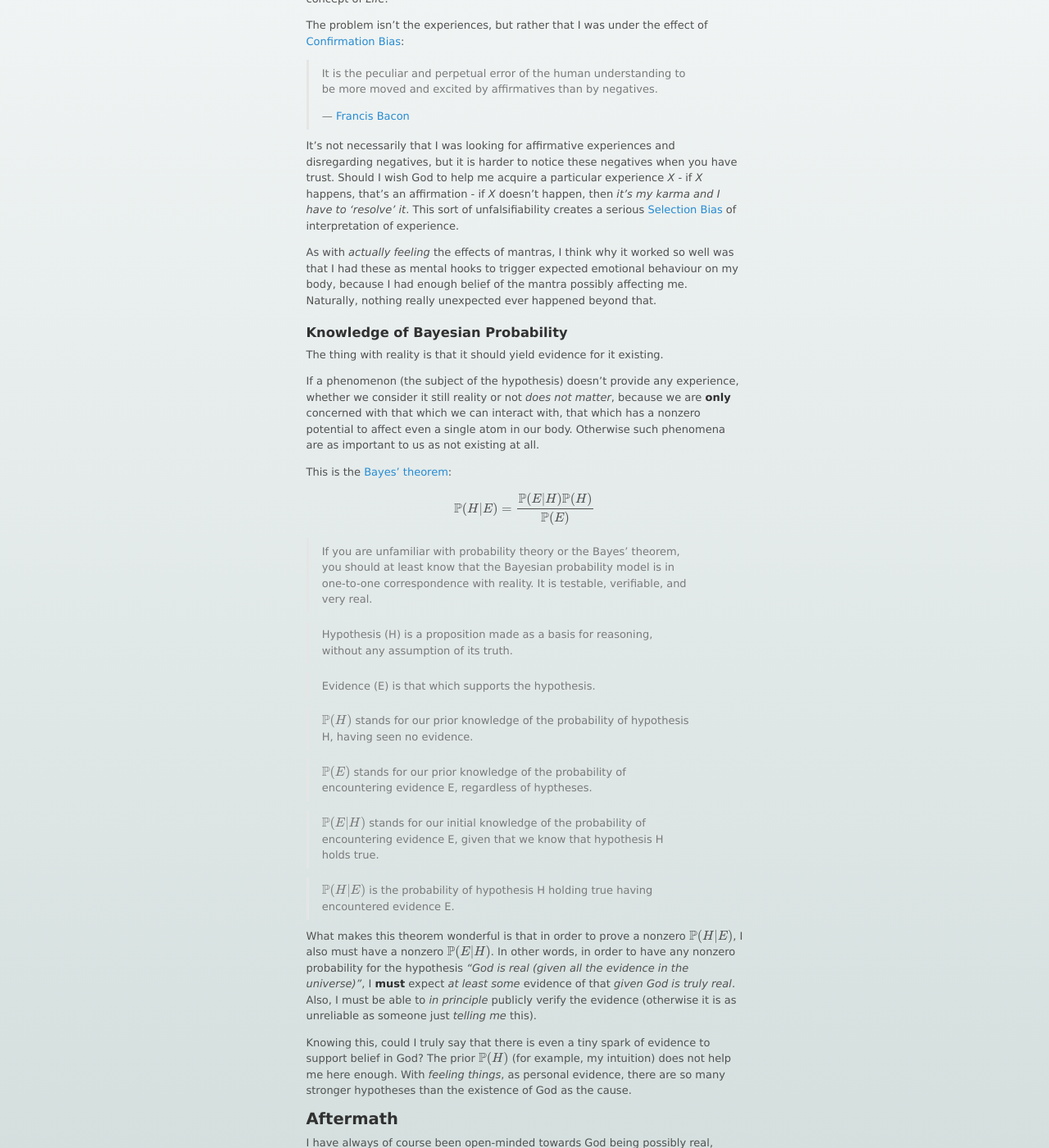
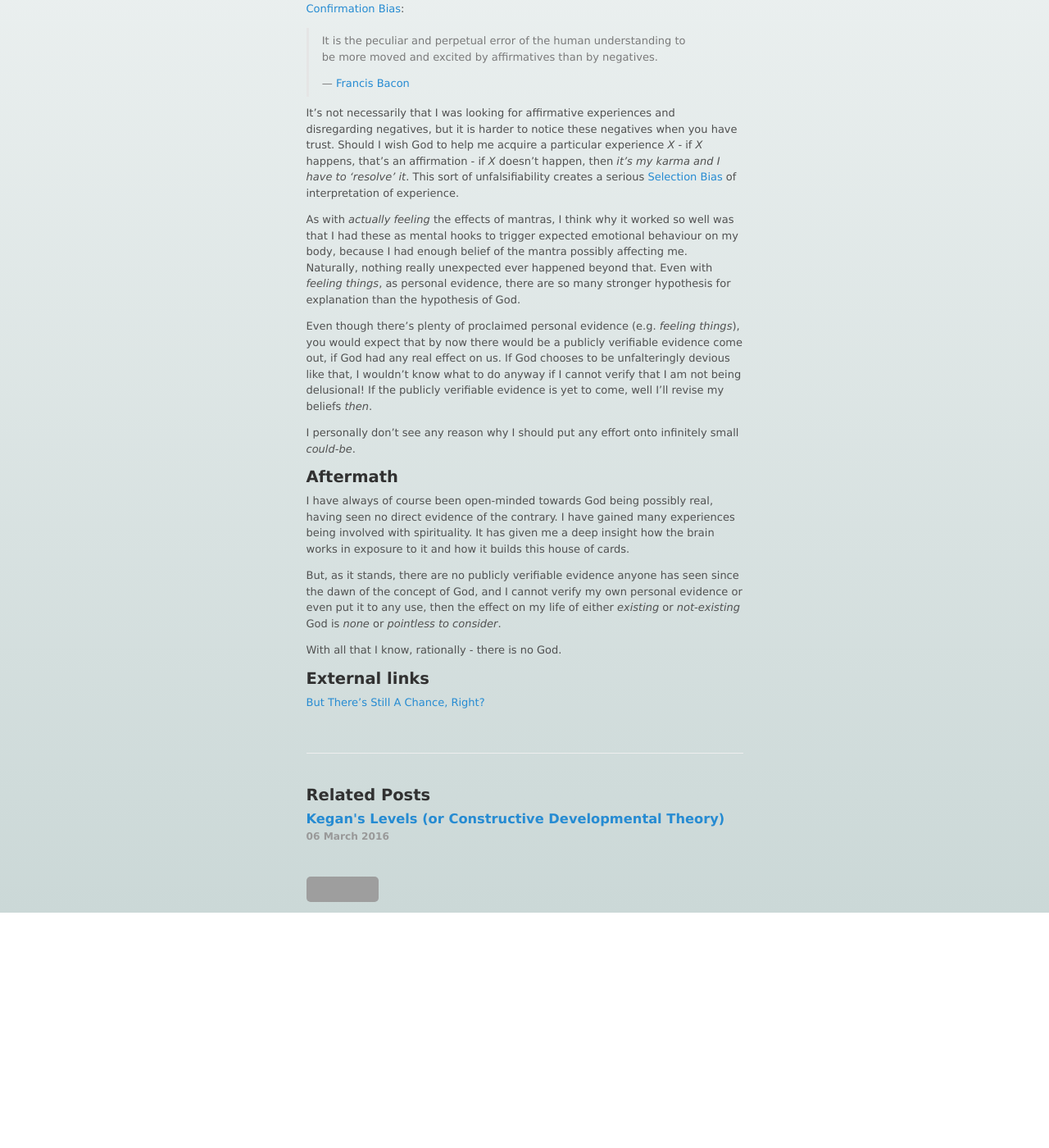
Before and after one commit to azatris/azatris.github.io, a Jekyll site: the page built from _posts/2016-03-14-god.md, in a window 1280 px wide and 1400 px high, scrolled down 770 px. Shown: the whole window at 82% size. Built offline with Jekyll 4.4.1, drawn with Linux system fonts in a browser that asks for light colours; formulas are drawn with MathJax 3; comment, search, counter and statistics services are not loaded; after the commit the page ends 1883 px from its top, so only the background shows below that; some of the changed text lies outside the part shown; grey boxes are pictures that could not be loaded.

Commit message:
God post fix

```diff
--- a/_posts/2016-03-14-god.md
+++ b/_posts/2016-03-14-god.md
@@ -18,8 +18,6 @@ With this experience I may never label spiritual or religious people stupid _a p
 
 ## The Knowledge
 
-### Knowledge of Biases
-
 A significant source of confusion is that if you believe in God, and are dedicated, you **will** find experiences that support this belief.
 
 I was involved with spirituality with ties to Hinduism. When I chanted the mantra _"Om Namah Shivaya" (salutations to Shiva)_, my mind cleared up, I immediately felt better, my worries dissapeared for the moment. I felt more connected to my concept of _Life_.
@@ -32,43 +30,19 @@ The problem isn't the experiences, but rather that I was under the effect of [Co
 
 It's not necessarily that I was looking for affirmative experiences and disregarding negatives, but it is harder to notice these negatives when you have trust. Should I wish God to help me acquire a particular experience _X_ - if _X_ happens, that's an affirmation - if _X_ doesn't happen, then _it's my karma and I have to 'resolve' it_. This sort of unfalsifiability creates a serious [Selection Bias](https://en.wikipedia.org/wiki/Selection_bias) of interpretation of experience.
 
-As with _actually feeling_ the effects of mantras, I think why it worked so well was that I had these as mental hooks to trigger expected emotional behaviour on my body, because I had enough belief of the mantra possibly affecting me. Naturally, nothing really unexpected ever happened beyond that.
+As with _actually feeling_ the effects of mantras, I think why it worked so well was that I had these as mental hooks to trigger expected emotional behaviour on my body, because I had enough belief of the mantra possibly affecting me. Naturally, nothing really unexpected ever happened beyond that. Even with _feeling things_, as personal evidence, there are so many stronger hypothesis for explanation than the hypothesis of God.
 
-### Knowledge of Bayesian Probability
+Even though there's plenty of proclaimed personal evidence (e.g. _feeling things_), you would expect that by now there would be a publicly verifiable evidence come out, if God had any real effect on us. If God chooses to be unfalteringly devious like that, I wouldn't know what to do anyway if I cannot verify that I am not being delusional! If the publicly verifiable evidence is yet to come, well I'll revise my beliefs _then_.
 
-The thing with reality is that it should yield evidence for it existing.
-
-If a phenomenon (the subject of the hypothesis) doesn't provide any experience, whether we consider it still reality or not _does not matter_, because we are **only** concerned with that which we can interact with, that which has a nonzero potential to affect even a single atom in our body. Otherwise such phenomena are as important to us as not existing at all.
-
-This is the [Bayes' theorem](https://en.wikipedia.org/wiki/Bayes'_theorem):
-
-$$\mathbb{P}(H|E) = \frac{\mathbb{P}(E|H)\mathbb{P}(H)}{\mathbb{P}(E)}$$
-
->If you are unfamiliar with probability theory or the Bayes' theorem, you should at least know that the Bayesian probability model is in one-to-one correspondence with reality. It is testable, verifiable, and very real.
-
->Hypothesis (H) is a proposition made as a basis for reasoning, without any assumption of its truth.
-
->Evidence (E) is that which supports the hypothesis.
-
-><span>$$\mathbb{P}(H)$$</span> stands for our prior knowledge of the probability of hypothesis H, having seen no evidence.
-
-><span>$$\mathbb{P}(E)$$</span> stands for our prior knowledge of the probability of encountering evidence E, regardless of hyptheses.
-
-><span>$$\mathbb{P}(E|H)$$</span> stands for our initial knowledge of the probability of encountering evidence E, given that we know that hypothesis H holds true.
-
-><span>$$\mathbb{P}(H|E)$$</span> is the probability of hypothesis H holding true having encountered evidence E.
-
-What makes this theorem wonderful is that in order to prove a nonzero <span>$$\mathbb{P}(H|E)$$</span>, I also must have a nonzero <span>$$\mathbb{P}(E|H)$$</span>. In other words, in order to have any nonzero probability for the hypothesis _"God is real (given all the evidence in the universe)"_, I **must** expect _at least some_ evidence of that _given God is truly real_. Also, I must be able to _in principle_ publicly verify the evidence (otherwise it is as unreliable as someone just _telling me_ this).
-
-Knowing this, could I truly say that there is even a tiny spark of evidence to support belief in God? The prior <span>$$\mathbb{P}(H)$$</span> (for example, my intuition) does not help me here enough. With _feeling things_, as personal evidence, there are so many stronger hypotheses than the existence of God as the cause.
+I personally don't see any reason why I should put any effort onto infinitely small _could-be_.
 
 ## Aftermath
 
 I have always of course been open-minded towards God being possibly real, having seen no direct evidence of the contrary. I have gained many experiences being involved with spirituality. It has given me a deep insight how the brain works in exposure to it and how it builds this house of cards.
 
-But now that I know enough, I can say with complete certainty (and so can _you_!), that since there are no publicly verifiable evidence anyone has seen since the dawn of the concept of God, the effect on our lives of either _existing_ or _not-existing_ God is none.
+But, as it stands, there are no publicly verifiable evidence anyone has seen since the dawn of the concept of God, and I cannot verify my own personal evidence or even put it to any use, then the effect on my life of either _existing_ or _not-existing_ God is _none_ or _pointless to consider_.
 
-Or, rationally put, there is no God.
+With all that I know, rationally - there is no God.
 
 ## External links
 
```
